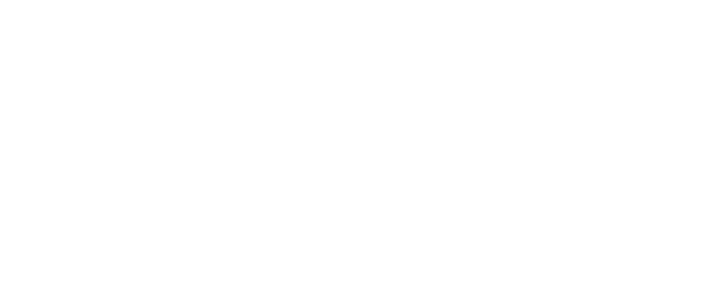
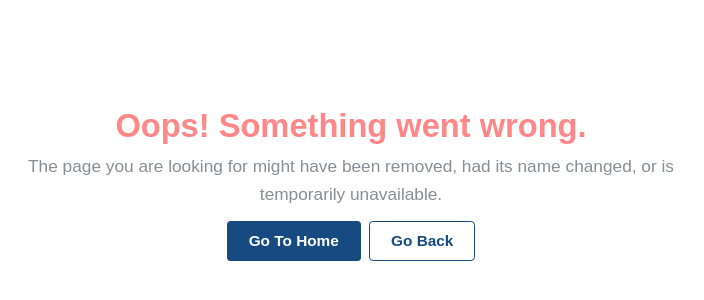
Before and after one commit to Zaheer-Shahzaib/glamourpie, a React (Create React App) app: page /login in a window 1280 px wide. Before the commit this address had no page. Shown: the part 222-522 px from the top of the page, without its empty margins (289-993 px from the left). Built offline with nearby package versions, Linux system fonts and the light colour scheme.

Commit message:
404 page

```diff
--- a/src/App.tsx
+++ b/src/App.tsx
@@ -12,6 +12,7 @@
 import LoginPage from "./Components/authentication/login/page";
 import { PATH_AUTH, PATH_DASHBOARD } from "./routes/index"; // Import external routes
 import ResetPassword from './Components/authentication/password-reset/page';
+import ErrorPage from "./pages/notFound";
 
 // --- Auth Simulation ---
 const useAuth = () => {
@@ -63,6 +64,7 @@
             </ProtectedRoute>
           }
         />
+          <Route path="*" element={<ErrorPage />} />
       </Routes>
     </Router>
   );
--- /dev/null
+++ b/src/pages/notFound.tsx
@@ -0,0 +1,70 @@
+import React from "react";
+import {
+  Button,
+  Container,
+  Text,
+  Title,
+  Image,
+  Stack,
+  Group,
+} from "@mantine/core";
+import { useNavigate } from "react-router-dom";
+
+const ErrorPage = () => {
+  const navigate = useNavigate();
+
+  return (
+    <Container
+      size='sm'
+      style={{
+        textAlign: "center",
+        alignItems: "center",
+        height: "100vh",
+        display: "flex",
+        flexDirection: "column",
+        justifyContent: "center",
+      }}
+    >
+      <Title
+        order={1}
+        mt='lg'
+        c='red'
+      >
+        Oops! Something went wrong.
+      </Title>
+      <Text
+        size='lg'
+        mt='sm'
+        c='dimmed'
+      >
+        The page you are looking for might have been removed, had its name
+        changed, or is temporarily unavailable.
+      </Text>
+      <Group
+        mt='xl'
+        justify='center'
+        align='center'
+        mx='auto'
+      >
+        <Button
+          variant='filled'
+          size='md'
+          onClick={() => navigate("/")}
+          style={{ textTransform: "capitalize" }}
+        >
+          Go to Home
+        </Button>
+        <Button
+          variant='outline'
+          size='md'
+          onClick={() => navigate(-1)}
+          style={{ textTransform: "capitalize" }}
+        >
+          Go Back
+        </Button>
+      </Group>
+    </Container>
+  );
+};
+
+export default ErrorPage;
```
